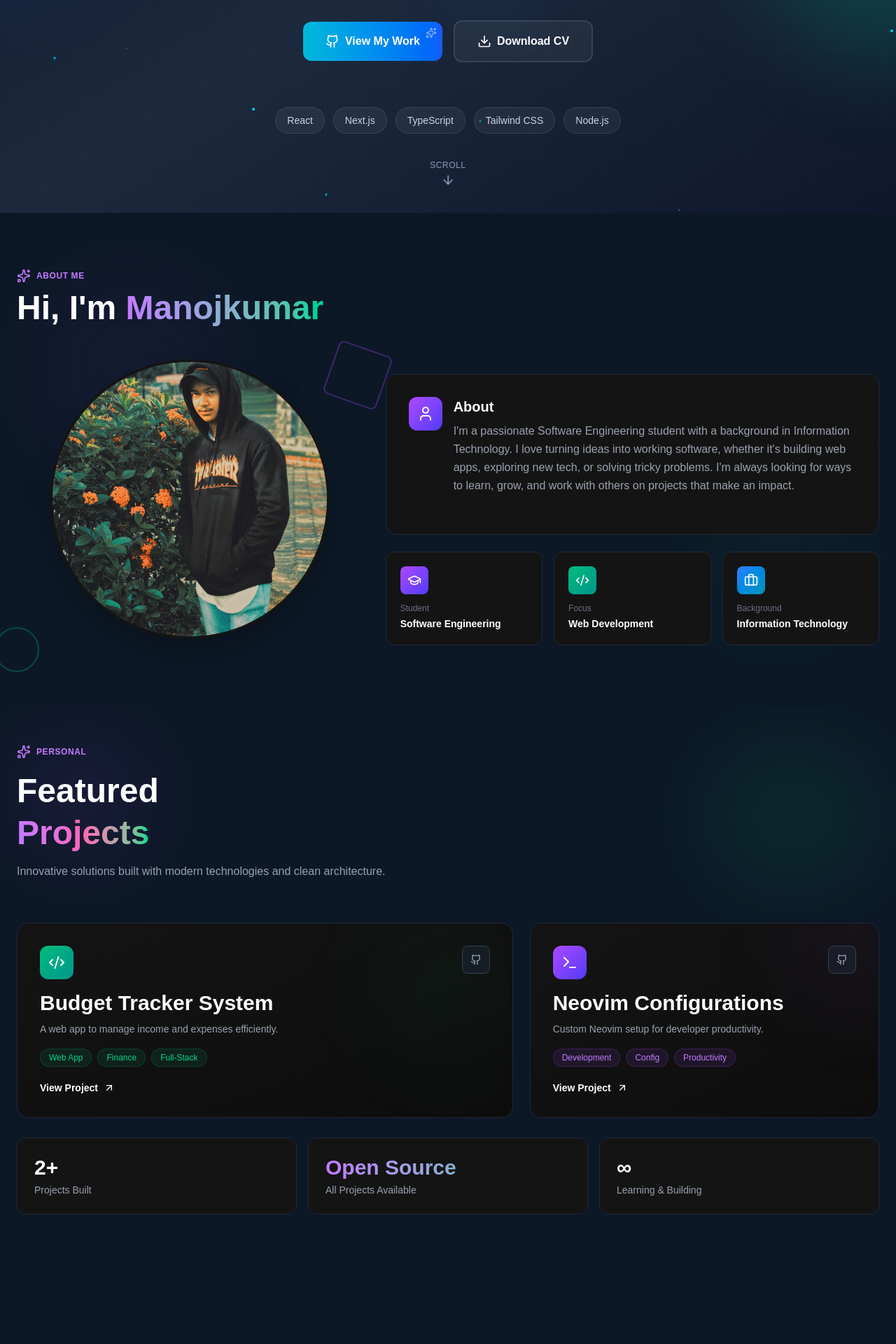
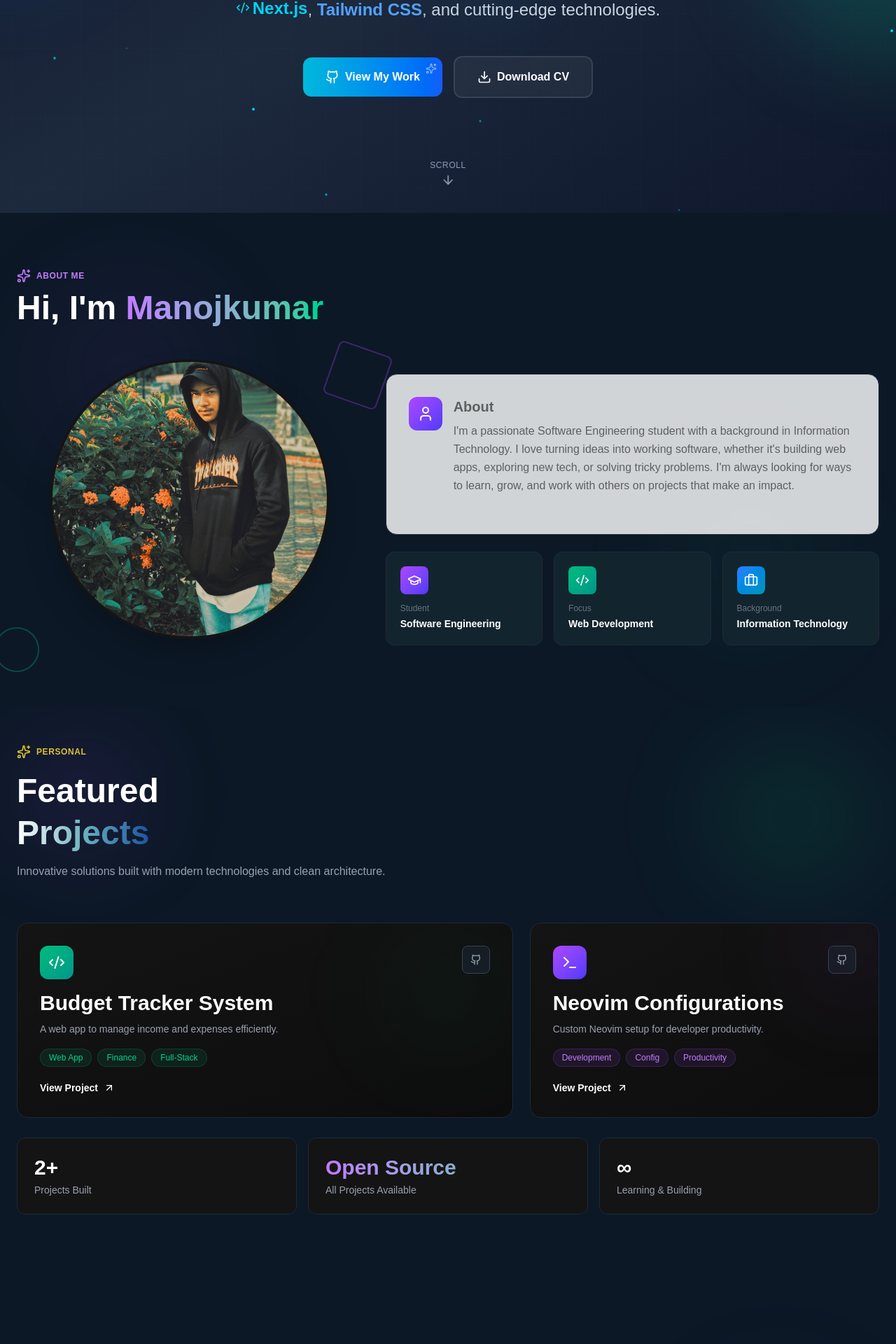
Before and after one commit to halfpastfive23/my-portfolio, a Next.js app: page / in a window 1280 px wide. Shown: the part 496-2416 px from the top of the page at 70% size. Built offline with nearby package versions, Linux system fonts and the light colour scheme.

Commit message:
Changed the styles

```diff
--- a/components/About.js
+++ b/components/About.js
@@ -30,7 +30,7 @@ export default function About() {
       {/* Background Effects */}
       <div className="absolute inset-0">
         <div className="absolute top-20 left-10 w-72 h-72 bg-purple-500/5 rounded-full blur-3xl" />
-        <div className="absolute bottom-20 right-10 w-64 h-64 bg-emerald-500/5 rounded-full blur-3xl" />
+        <div className="absolute bottom-20 right-20 w-64 h-64 bg-emerald-500/5 rounded-full blur-3xl" />
       </div>
 
       <div className="relative max-w-7xl mx-auto px-6">
@@ -120,14 +120,16 @@ export default function About() {
             className="lg:col-span-7 space-y-6"
           >
             {/* Description Card */}
-            <div className="bg-[#141414] rounded-2xl p-8 border border-gray-800 hover:border-purple-500/50 transition-all duration-300">
+            <div className="bg-[#ffffffcf] rounded-2xl p-8 border border-gray-800 hover:border-purple-500/50 transition-all duration-300">
               <div className="flex items-start gap-4 mb-6">
                 <div className="w-12 h-12 rounded-xl bg-gradient-to-br from-purple-500 to-indigo-600 flex items-center justify-center flex-shrink-0">
                   <User className="w-6 h-6 text-white" />
                 </div>
                 <div>
-                  <h3 className="text-xl font-bold text-white mb-2">About</h3>
-                  <p className="text-gray-400 leading-relaxed">
+                  <h3 className="text-xl font-bold text-[#0000008d] mb-2">
+                    About
+                  </h3>
+                  <p className="text-[#0000008d] leading-relaxed">
                     I&apos;m a passionate Software Engineering student with a
                     background in Information Technology. I love turning ideas
                     into working software, whether it&apos;s building web apps,
@@ -148,7 +150,7 @@ export default function About() {
                   whileInView={{ opacity: 1, y: 0 }}
                   transition={{ duration: 0.5, delay: 0.2 + i * 0.1 }}
                   viewport={{ once: true }}
-                  className="group relative bg-[#141414] rounded-xl p-5 border border-gray-800 hover:border-purple-500/50 transition-all duration-300"
+                  className="group relative bg-[#13262fee] rounded-xl p-5 border border-gray-800 hover:border-purple-500/50 transition-all duration-300"
                 >
                   {/* Glow */}
                   <div className="absolute inset-0 bg-gradient-to-br from-purple-500/5 to-transparent opacity-0 group-hover:opacity-100 transition-opacity duration-300 rounded-xl" />
--- a/components/Hero.js
+++ b/components/Hero.js
@@ -121,20 +121,6 @@ export default function Hero() {
             Download CV
           </a>
         </div>
-
-        <div className="flex flex-wrap justify-center gap-3 mb-16 animate-fade-in-up animation-delay-800">
-          {["React", "Next.js", "TypeScript", "Tailwind CSS", "Node.js"].map(
-            (tech, index) => (
-              <span
-                key={tech}
-                className="px-4 py-2 bg-white/5 border border-white/10 backdrop-blur-sm rounded-full text-sm text-slate-300 hover:bg-white/10 hover:border-cyan-500/30 transition-all duration-300 cursor-default hover:scale-110"
-                style={{ animationDelay: `${800 + index * 100}ms` }}
-              >
-                {tech}
-              </span>
-            )
-          )}
-        </div>
       </div>
 
       <div className="absolute bottom-8 left-1/2 transform -translate-x-1/2 z-20 animate-fade-in animation-delay-1200">
--- a/components/Projects.js
+++ b/components/Projects.js
@@ -1,6 +1,7 @@
 "use client";
 
 import { ArrowUpRight, Github, Code2, Terminal, Sparkles } from "lucide-react";
+import { motion } from "framer-motion";
 
 export default function ProjectShowcase() {
   const projects = [
@@ -35,32 +36,46 @@ export default function ProjectShowcase() {
           <div className="absolute bottom-10 right-5 w-64 h-54 bg-emerald-500/10 rounded-full blur-3xl" />
         </div>
 
-        <div className="relative max-w-7xl mx-auto px-6 py-10 md:py-14">
+        <motion.div
+          initial={{ opacity: 0, y: 25 }}
+          whileInView={{ opacity: 1, y: 0 }}
+          viewport={{ once: true }}
+          transition={{ duration: 0.7 }}
+          className="relative max-w-7xl mx-auto px-6 py-10 md:py-14"
+        >
           <div className="flex items-center gap-2 mb-4">
-            <Sparkles className="w-5 h-5 text-purple-400" />
-            <span className="text-purple-400 font-semibold tracking-wider uppercase text-xs">
+            <Sparkles className="w-5 h-5 text-[#dbc130]" />
+            <span className="text-[#dbc130] font-semibold tracking-wider uppercase text-xs">
               Personal
             </span>
           </div>
+
           <h1 className="text-4xl md:text-5xl font-bold text-white mb-3 leading-tight">
             Featured
             <br />
-            <span className="bg-gradient-to-r from-purple-400 via-pink-400 to-emerald-400 bg-clip-text text-transparent">
+            <span className="bg-gradient-to-r from-[#FFFFFF] via-[#6cb2be] to-[#1f539c] bg-clip-text text-transparent">
               Projects
             </span>
           </h1>
+
           <p className="text-base text-gray-400 max-w-xl leading-relaxed">
             Innovative solutions built with modern technologies and clean
             architecture.
           </p>
-        </div>
+        </motion.div>
       </div>
 
       {/* Projects Section */}
       <div className="max-w-7xl mx-auto px-6 py-8 md:py-1">
         <div className="grid grid-cols-1 lg:grid-cols-12 gap-6">
           {/* Project 1 */}
-          <div className="lg:col-span-7 group relative">
+          <motion.div
+            initial={{ opacity: 0, y: 40 }}
+            whileInView={{ opacity: 1, y: 0 }}
+            viewport={{ once: true }}
+            transition={{ duration: 0.7 }}
+            className="lg:col-span-7 group relative"
+          >
             <div className="relative bg-gradient-to-br from-[#141414] to-[#0D0D0D] rounded-2xl overflow-hidden border border-gray-800 hover:border-emerald-500/50 transition-all duration-500">
               {/* Glow Effect */}
               <div className="absolute inset-0 bg-gradient-to-br from-emerald-500/5 to-transparent opacity-0 group-hover:opacity-100 transition-opacity duration-500" />
@@ -72,6 +87,7 @@ export default function ProjectShowcase() {
                   <div className="w-12 h-12 rounded-xl bg-gradient-to-br from-emerald-500 to-teal-600 flex items-center justify-center group-hover:scale-110 transition-transform duration-300">
                     <Code2 className="w-6 h-6 text-white" />
                   </div>
+
                   <a
                     href={projects[0].github}
                     target="_blank"
@@ -87,6 +103,7 @@ export default function ProjectShowcase() {
                   <h2 className="text-2xl md:text-3xl font-bold text-white mb-2 group-hover:text-emerald-400 transition-colors duration-300">
                     {projects[0].title}
                   </h2>
+
                   <p className="text-sm text-gray-400 leading-relaxed mb-4">
                     {projects[0].description}
                   </p>
@@ -115,14 +132,19 @@ export default function ProjectShowcase() {
                   <ArrowUpRight className="w-4 h-4 group-hover:translate-x-1 group-hover:-translate-y-1 transition-transform" />
                 </a>
 
-                {/* Accent Line */}
                 <div className="absolute bottom-0 left-0 right-0 h-1 bg-gradient-to-r from-emerald-500 to-teal-600 transform scale-x-0 group-hover:scale-x-100 transition-transform duration-500 origin-left" />
               </div>
             </div>
-          </div>
+          </motion.div>
 
           {/* Project 2 */}
-          <div className="lg:col-span-5 group relative">
+          <motion.div
+            initial={{ opacity: 0, y: 40 }}
+            whileInView={{ opacity: 1, y: 0 }}
+            viewport={{ once: true }}
+            transition={{ duration: 0.7, delay: 0.1 }}
+            className="lg:col-span-5 group relative"
+          >
             <div className="relative bg-gradient-to-br from-[#141414] to-[#0D0D0D] rounded-2xl overflow-hidden border border-gray-800 hover:border-purple-500/50 transition-all duration-500">
               {/* Glow */}
               <div className="absolute inset-0 bg-gradient-to-br from-purple-500/5 to-transparent opacity-0 group-hover:opacity-100 transition-opacity duration-500" />
@@ -134,6 +156,7 @@ export default function ProjectShowcase() {
                   <div className="w-12 h-12 rounded-xl bg-gradient-to-br from-purple-500 to-indigo-600 flex items-center justify-center group-hover:scale-110 transition-transform duration-300">
                     <Terminal className="w-6 h-6 text-white" />
                   </div>
+
                   <a
                     href={projects[1].github}
                     target="_blank"
@@ -149,6 +172,7 @@ export default function ProjectShowcase() {
                   <h2 className="text-2xl md:text-3xl font-bold text-white mb-2 group-hover:text-purple-400 transition-colors duration-300">
                     {projects[1].title}
                   </h2>
+
                   <p className="text-sm text-gray-400 leading-relaxed mb-4">
                     {projects[1].description}
                   </p>
@@ -177,30 +201,50 @@ export default function ProjectShowcase() {
                   <ArrowUpRight className="w-4 h-4 group-hover:translate-x-1 group-hover:-translate-y-1 transition-transform" />
                 </a>
 
-                {/* Accent Line */}
                 <div className="absolute bottom-0 left-0 right-0 h-1 bg-gradient-to-r from-purple-500 to-indigo-600 transform scale-x-0 group-hover:scale-x-100 transition-transform duration-500 origin-left" />
               </div>
             </div>
-          </div>
+          </motion.div>
         </div>
       </div>
 
       {/* Bottom Stats Section */}
       <div className="max-w-7xl mx-auto px-6 py-6 mb-12 grid grid-cols-1 md:grid-cols-3 gap-4">
-        <div className="bg-[#141414] rounded-xl p-6 border border-gray-800">
+        {[1, 2, 3].map((i) => (
+          <motion.div
+            key={i}
+            initial={{ opacity: 0, y: 25 }}
+            whileInView={{ opacity: 1, y: 0 }}
+            viewport={{ once: true }}
+            transition={{ duration: 0.6, delay: i * 0.1 }}
+            className="bg-[#141414] rounded-xl p-6 border border-gray-800"
+          >
+            {i === 1 && (
+              <>
                 <div className="text-3xl font-bold text-white mb-1">2+</div>
                 <div className="text-sm text-gray-400">Projects Built</div>
-        </div>
-        <div className="bg-[#141414] rounded-xl p-6 border border-gray-800">
+              </>
+            )}
+
+            {i === 2 && (
+              <>
                 <div className="text-3xl font-bold bg-gradient-to-r from-purple-400 to-emerald-400 bg-clip-text text-transparent mb-1">
                   Open Source
                 </div>
-          <div className="text-sm text-gray-400">All Projects Available</div>
+                <div className="text-sm text-gray-400">
+                  All Projects Available
                 </div>
-        <div className="bg-[#141414] rounded-xl p-6 border border-gray-800">
+              </>
+            )}
+
+            {i === 3 && (
+              <>
                 <div className="text-3xl font-bold text-white mb-1">∞</div>
                 <div className="text-sm text-gray-400">Learning & Building</div>
-        </div>
+              </>
+            )}
+          </motion.div>
+        ))}
       </div>
     </div>
   );
--- a/components/Skills.js
+++ b/components/Skills.js
@@ -61,14 +61,14 @@ export default function Skills() {
           className="mb-12 text-center sm:text-left"
         >
           <div className="flex items-center justify-center sm:justify-start gap-2 mb-3">
-            <Sparkles className="w-5 h-5 text-purple-400" />
-            <span className="text-purple-400 font-semibold tracking-wider uppercase text-xs">
+            <Sparkles className="w-5 h-5 text-[#dbc130]" />
+            <span className="text-[#dbc130] font-semibold tracking-wider uppercase text-xs">
               Expertise
             </span>
           </div>
           <h2 className="text-2xl sm:text-3xl md:text-4xl lg:text-5xl font-bold text-white mb-2">
             Tech{" "}
-            <span className="bg-gradient-to-r from-purple-400 to-emerald-400 bg-clip-text text-transparent">
+            <span className="bg-gradient-to-r from-[#FFFFFF] via-[#6cb2be] to-[#1f539c] bg-clip-text text-transparent">
               Stack
             </span>
           </h2>
```
Lines whose indentation alone changed are shown as unchanged.
